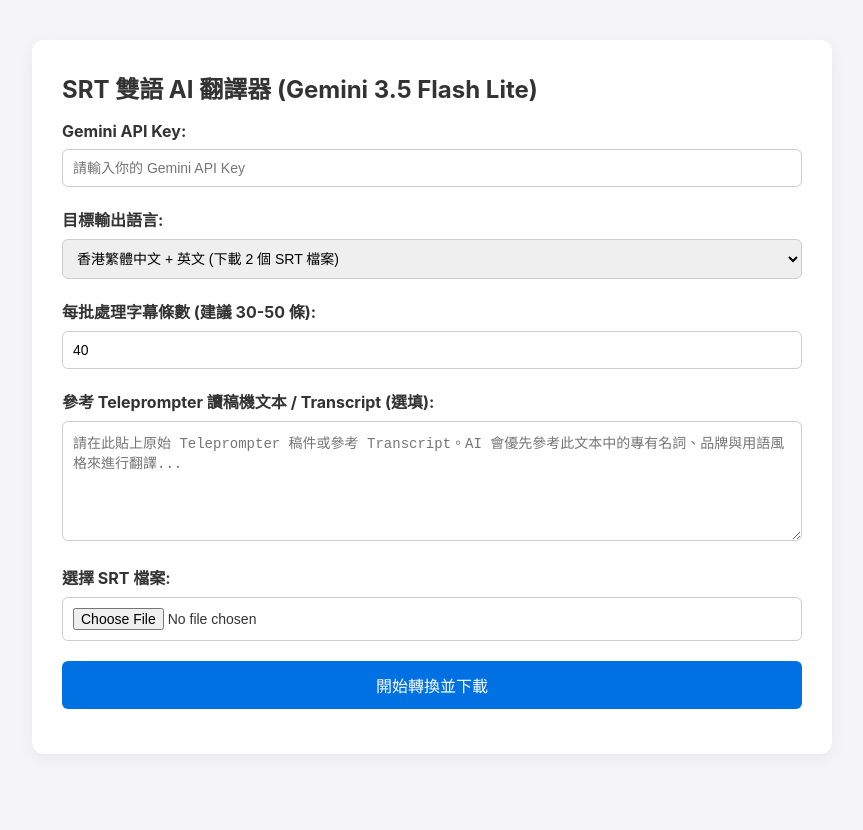
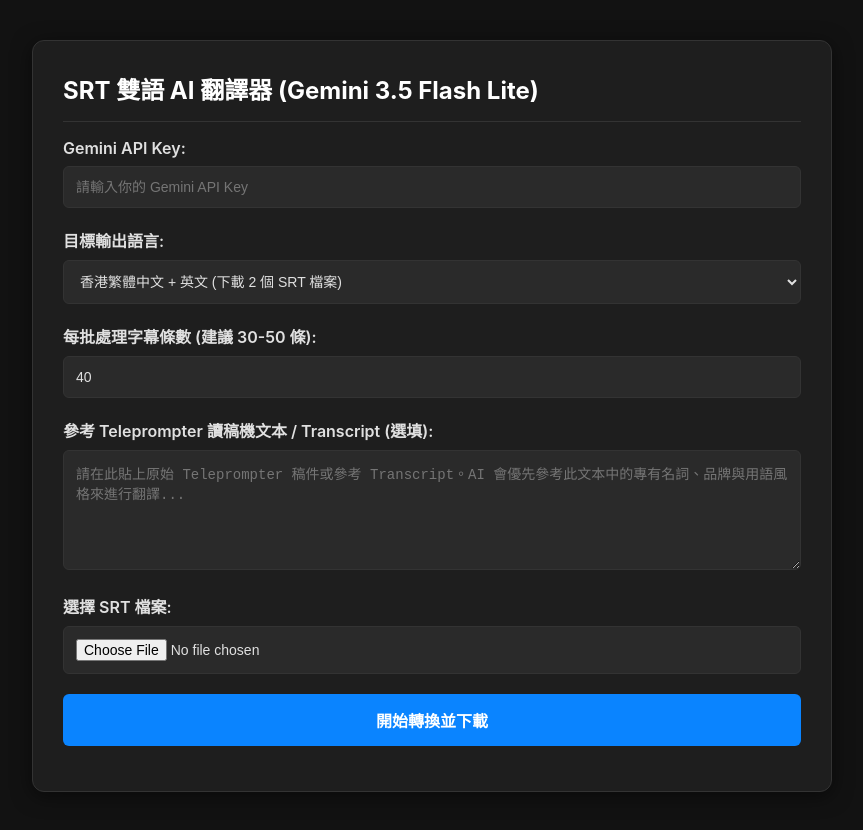
Before and after one commit to caff2ii/SCHI-to-TCHI-srt, a plain HTML site: page index.html in a window 1280 px wide. Shown: the whole page, without its empty margins (208-1071 px from the left). Before the commit the page ends 800 px from the top, so only its background shows below. Drawn offline with Linux system fonts and the light colour scheme.

Commit message:
Update title and styles for dark mode support

```diff
--- a/index.html
+++ b/index.html
@@ -3,46 +3,120 @@
 <head>
     <meta charset="UTF-8">
     <meta name="viewport" content="width=device-width, initial-scale=1.0">
-    <title>SRT 雙語 AI 翻譯器 (Gemini 3.5 Flash Lite)</title>
+    <title>SRT 雙語 AI 翻譯器 (Gemini 3.5 Flash Lite - 暗黑模式)</title>
     <style>
+        :root {
+            --bg-color: #121212;
+            --card-bg: #1e1e1e;
+            --text-color: #e0e0e0;
+            --text-secondary: #a0a0a0;
+            --border-color: #333333;
+            --input-bg: #2a2a2a;
+            --primary-color: #0a84ff;
+            --primary-hover: #0066cc;
+            --button-disabled: #444444;
+        }
+
         body {
             font-family: -apple-system, BlinkMacSystemFont, "Segoe UI", Roboto, "Helvetica Neue", Arial, sans-serif;
             max-width: 800px;
             margin: 20px auto;
             padding: 20px;
-            background-color: #f5f5f7;
-            color: #333;
+            background-color: var(--bg-color);
+            color: var(--text-color);
         }
+
         .container {
-            background: white;
+            background: var(--card-bg);
             padding: 30px;
             border-radius: 12px;
-            box-shadow: 0 4px 15px rgba(0,0,0,0.05);
+            box-shadow: 0 4px 20px rgba(0, 0, 0, 0.5);
+            border: 1px solid var(--border-color);
         }
-        h1 { margin-top: 0; font-size: 24px; }
-        .form-group { margin-bottom: 20px; }
-        label { display: block; margin-bottom: 8px; font-weight: bold; }
-        input[type="text"], input[type="password"], textarea, input[type="file"], input[type="number"], select {
+
+        h1 {
+            margin-top: 0;
+            font-size: 24px;
+            color: #ffffff;
+            border-bottom: 1px solid var(--border-color);
+            padding-bottom: 15px;
+        }
+
+        .form-group {
+            margin-bottom: 20px;
+        }
+
+        label {
+            display: block;
+            margin-bottom: 8px;
+            font-weight: 600;
+            color: var(--text-color);
+        }
+
+        input[type="text"],
+        input[type="password"],
+        textarea,
+        input[type="file"],
+        input[type="number"],
+        select {
             width: 100%;
-            padding: 10px;
-            border: 1px solid #ccc;
+            padding: 12px;
+            border: 1px solid var(--border-color);
             border-radius: 6px;
             box-sizing: border-box;
             font-size: 14px;
+            background-color: var(--input-bg);
+            color: var(--text-color);
+            transition: border-color 0.2s;
         }
-        textarea { height: 120px; resize: vertical; }
+
+        input[type="text"]:focus,
+        input[type="password"]:focus,
+        textarea:focus,
+        input[type="number"]:focus,
+        select:focus {
+            outline: none;
+            border-color: var(--primary-color);
+        }
+
+        textarea {
+            height: 120px;
+            resize: vertical;
+        }
+
         button {
-            background-color: #0071e3;
+            background-color: var(--primary-color);
             color: white;
             border: none;
-            padding: 12px 20px;
+            padding: 14px 20px;
             border-radius: 6px;
             font-size: 16px;
+            font-weight: 600;
             cursor: pointer;
             width: 100%;
+            transition: background-color 0.2s;
         }
-        button:disabled { background-color: #ccc; cursor: not-allowed; }
-        #status { margin-top: 15px; font-weight: bold; white-space: pre-line; }
+
+        button:hover {
+            background-color: var(--primary-hover);
+        }
+
+        button:disabled {
+            background-color: var(--button-disabled);
+            color: #888888;
+            cursor: not-allowed;
+        }
+
+        #status {
+            margin-top: 15px;
+            font-weight: bold;
+            white-space: pre-line;
+            color: #34c759;
+        }
+
+        .error-status {
+            color: #ff453a !important;
+        }
     </style>
 </head>
 <body>
@@ -118,6 +192,8 @@ async function processSRT() {
     const statusDiv = document.getElementById('status');
     const convertBtn = document.getElementById('convertBtn');
 
+    statusDiv.classList.remove('error-status');
+
     if (!apiKey) {
         alert('請輸入 Gemini API Key！');
         return;
@@ -185,6 +261,7 @@ async function processSRT() {
             statusDiv.innerText = '轉換完成並已開始下載！';
         } catch (error) {
             console.error(error);
+            statusDiv.classList.add('error-status');
             statusDiv.innerText = '發生錯誤: ' + error.message;
         } finally {
             convertBtn.disabled = false;
```
